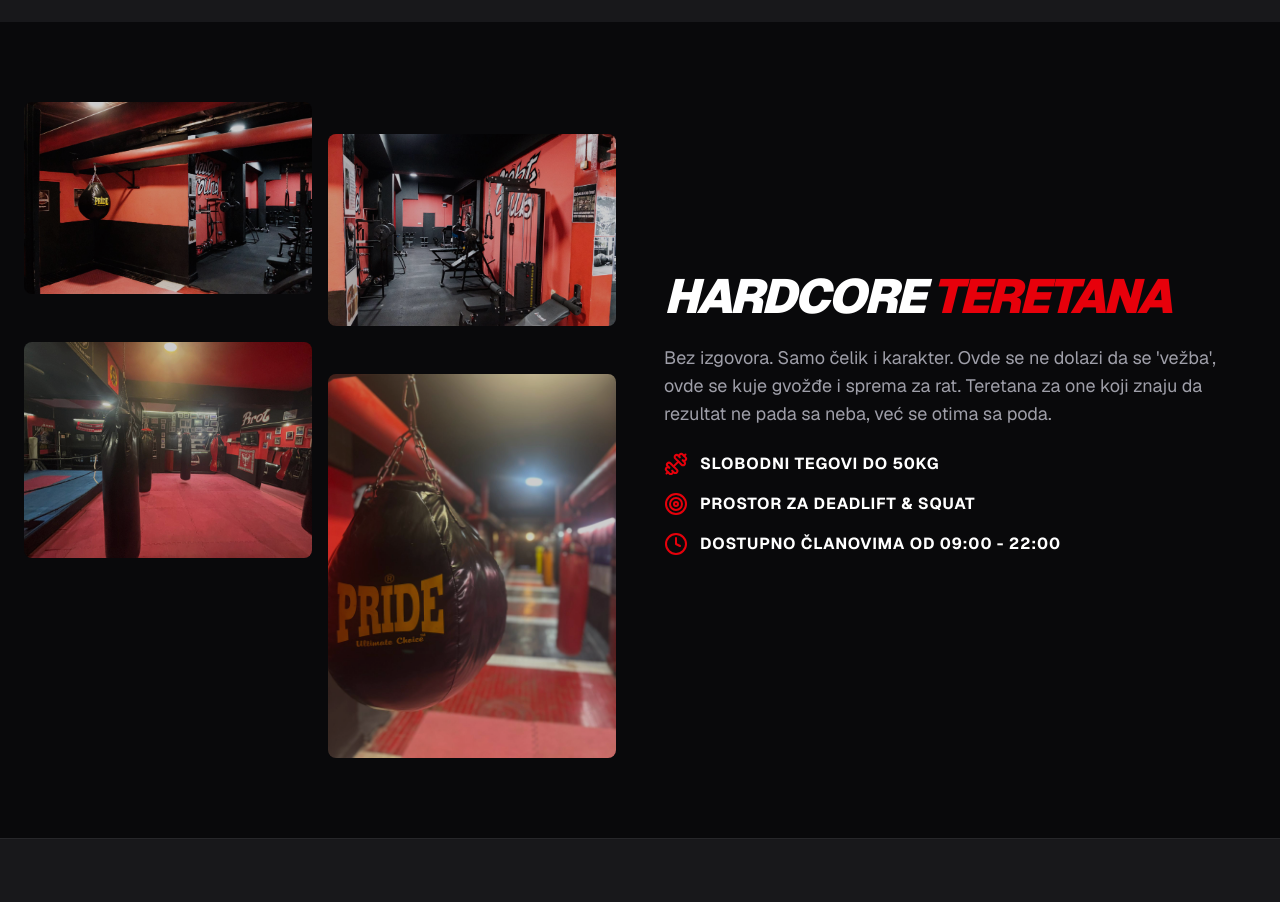
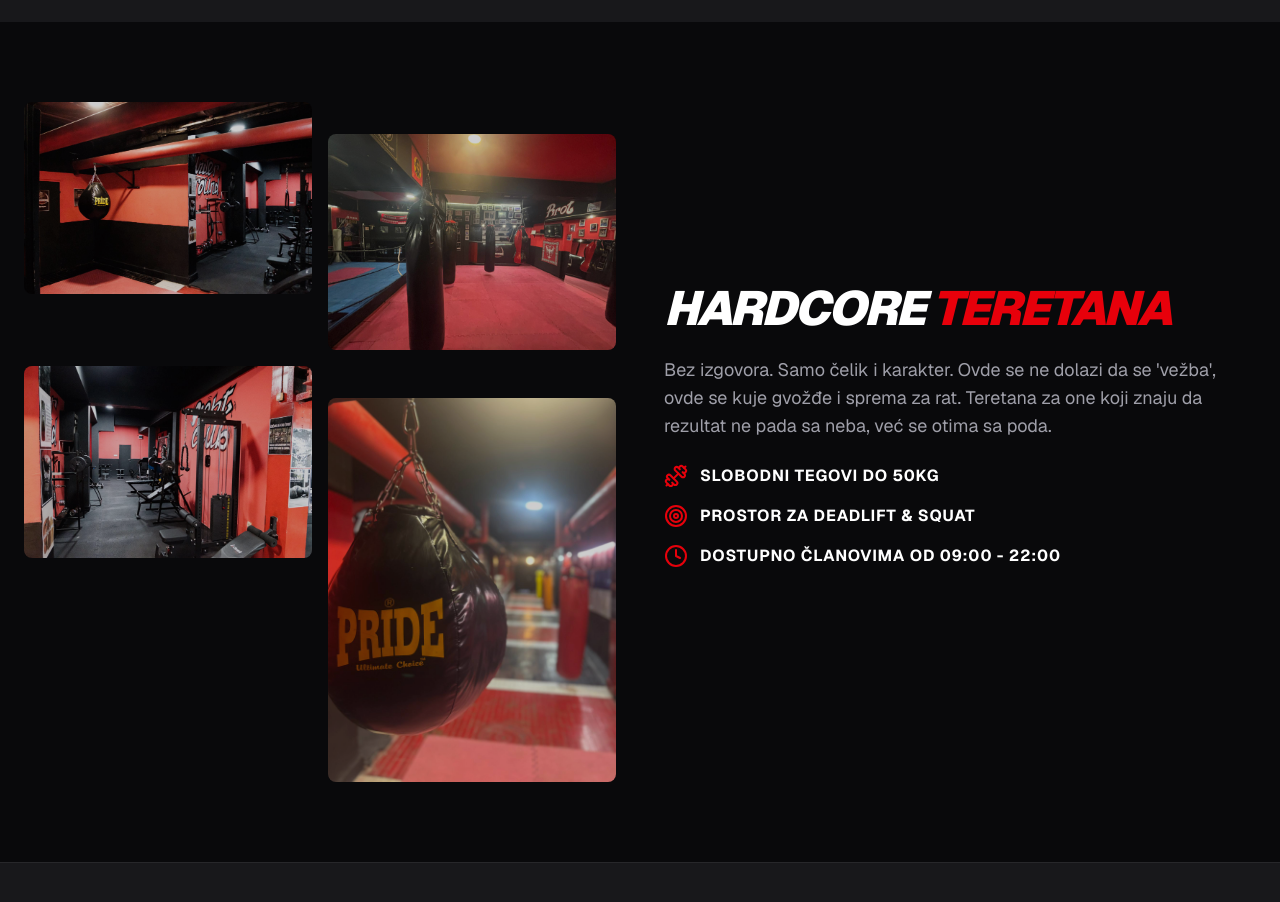
Before and after one commit to jovan7/ufc, a Next.js app: page / in a window 1280 px wide. Shown: the part 3180-4082 px from the top of the page. Built offline with nearby package versions, Linux system fonts and the light colour scheme.

Commit message:
images update

```diff
--- a/components/gym.tsx
+++ b/components/gym.tsx
@@ -12,11 +12,11 @@ export default function Gym() {
                                 className="rounded-lg opacity-80 hover:opacity-100 transition duration-500"
                                 alt="Gym"/>
                             <img
-                                src="/gym/gym2.jpeg"
+                                src="/gym/gym3.jpeg"
                                 className="rounded-lg opacity-80 hover:opacity-100 transition duration-500 mt-8"
                                 alt="Gym"/>
                             <img
-                                src="/gym/gym3.jpeg"
+                                src="/gym/gym2.jpeg"
                                 className="rounded-lg opacity-80 hover:opacity-100 transition duration-500"
                                 alt="Gym"/>
                             <img
```
